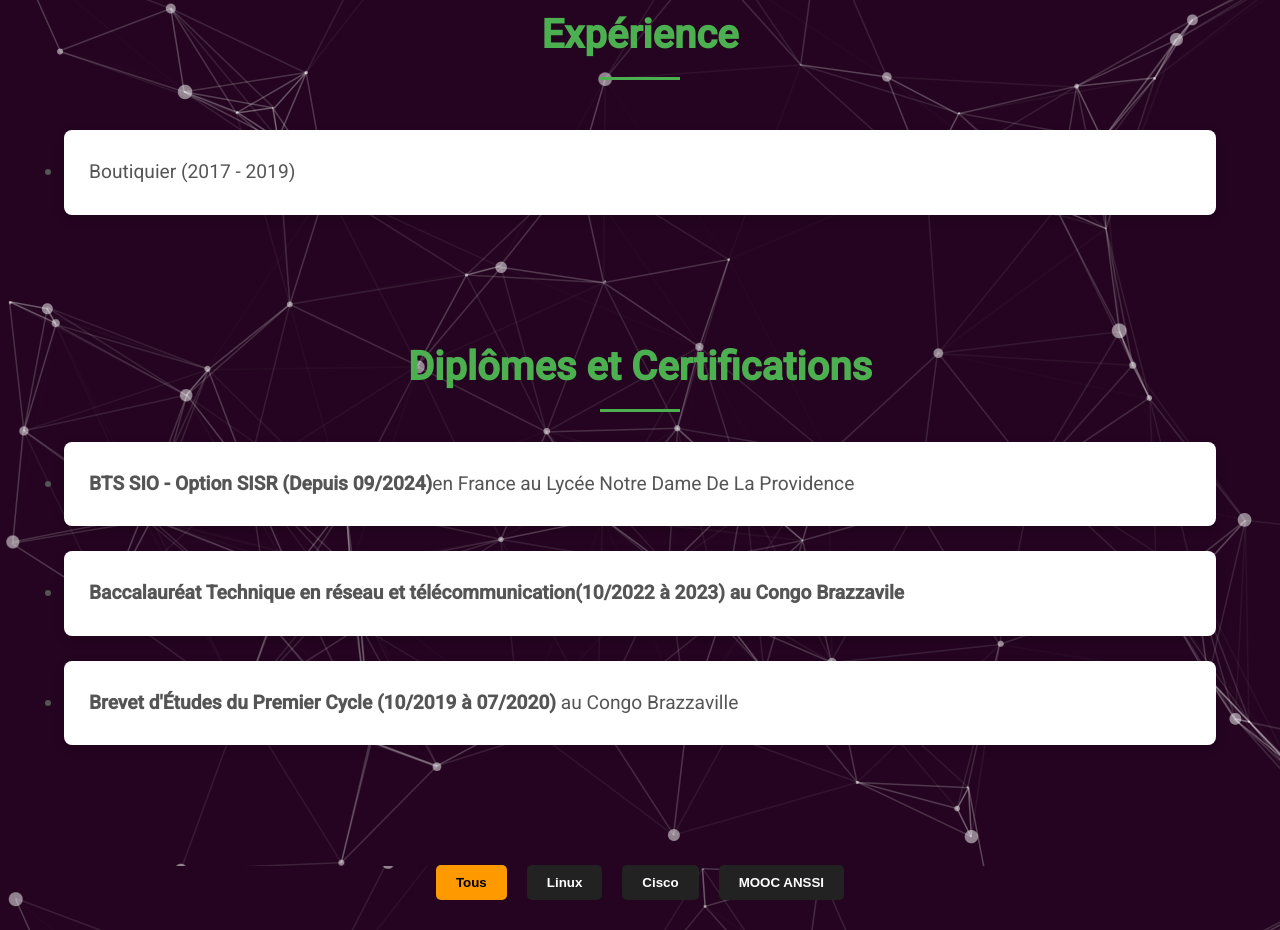
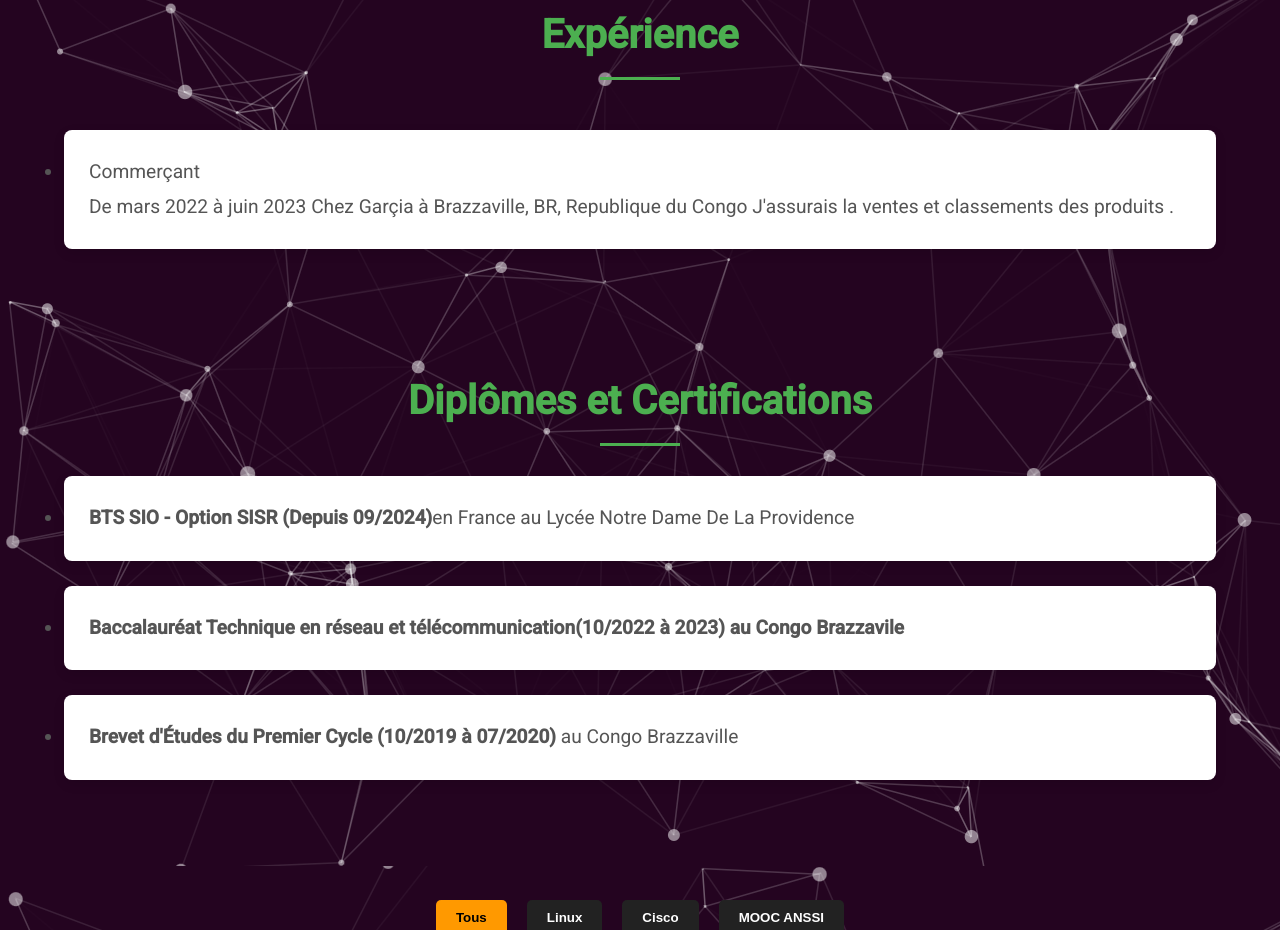
Before and after one commit to Bhibissy/portfolioben, a plain HTML site: page index.html in a window 1280 px wide. Shown: the part 1978-2908 px from the top of the page. Drawn offline with Linux system fonts and the light colour scheme.

Commit message:
ajout de l'expèrience

```diff
--- a/index.html
+++ b/index.html
@@ -721,7 +721,12 @@ footer {
         <div class="container">
             <h2>Expérience</h2>
             <ul class="experience-list">
-                <li class="experience-item">Boutiquier (2017 - 2019)</li>
+                <li class="experience-item"> Commerçant
+                    <p>De mars 2022 à juin 2023
+                        Chez Garçia à Brazzaville, BR, Republique du Congo
+                        J'assurais la ventes et classements des produits .
+                        </p>
+                </li>
             </ul>
         </div>
     </section>
```
